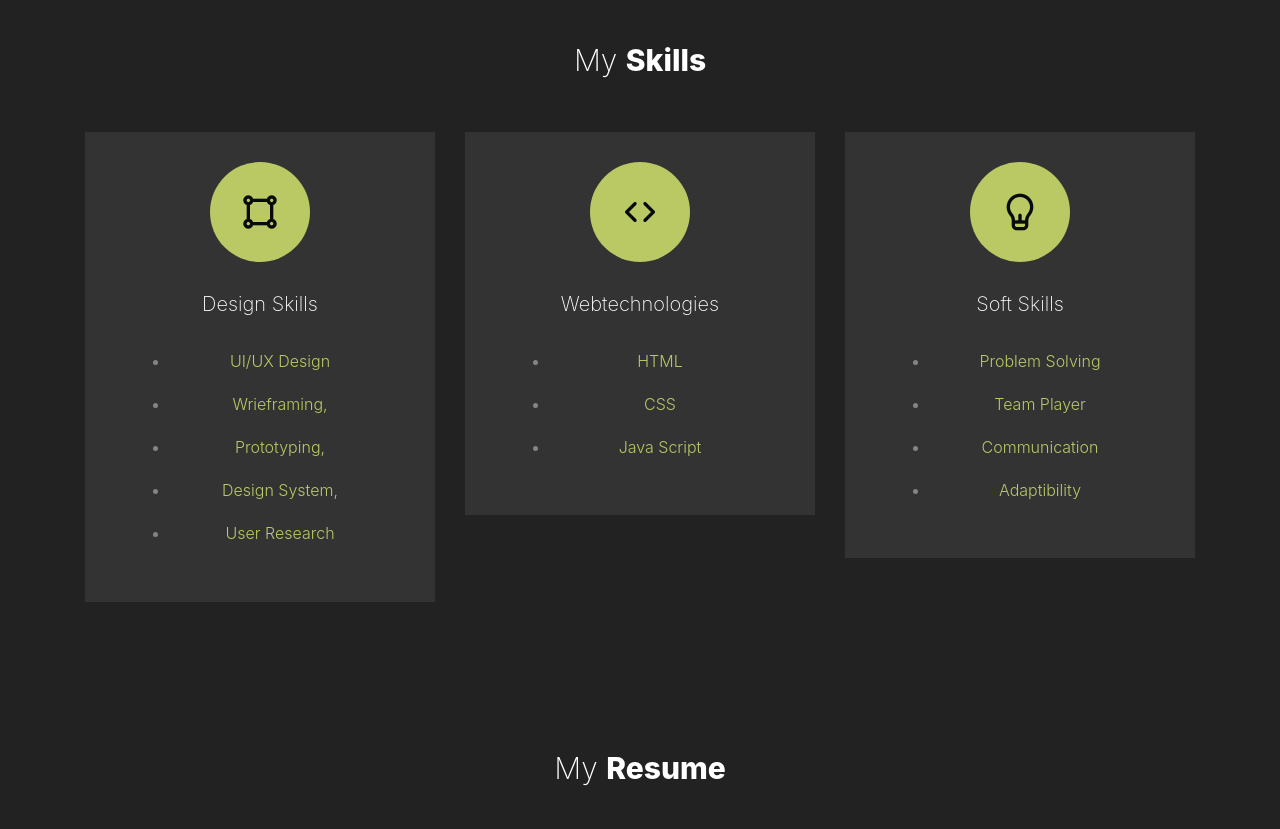
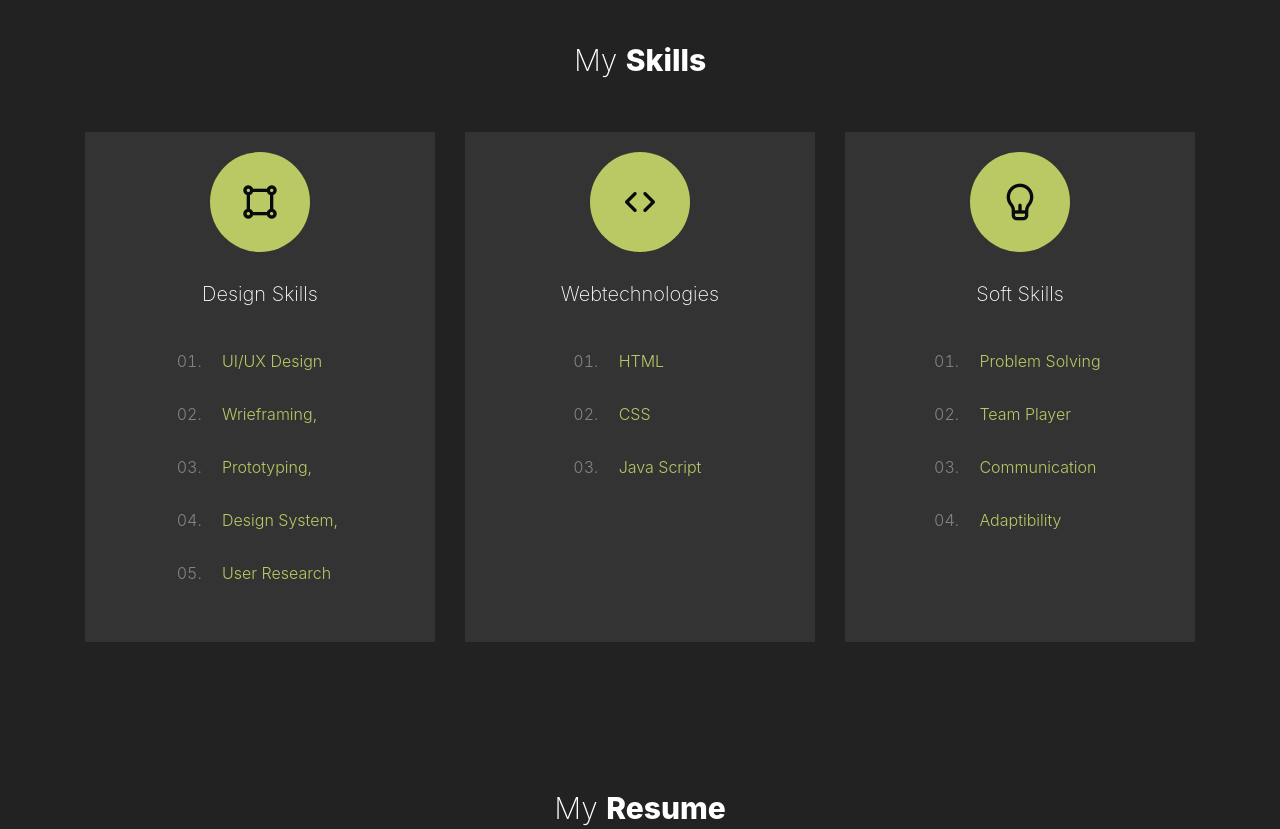
Before and after one commit to Showrovghoshroy/showrovghoshroy.github.io, a plain HTML site: page index.html in a window 1280 px wide. Shown: the part 1380-2209 px from the top of the page. Drawn offline with nearby package versions, Linux system fonts and the light colour scheme; files that its build step writes are made by us from their sources.

Commit message:
Update style.scss

```diff
--- a/scss/style.scss
+++ b/scss/style.scss
@@ -280,34 +280,52 @@ a {
 	font-weight: 200;
 	line-height: 1.5;
 }
+ul.myUL {
+    display: inline-block;
+    text-align: left;
+    list-style-type: decimal-leading-zero;
+}
+.myUL li {
+    margin: 10px 0;
+}
+
+.col-md-6, .col-lg-4 {
+    flex: 1 1 300px; /* Ensure each column takes up equal space */
+    display: flex;
+}
+
 .site-service-item {
-	background: #333;
-	padding: 30px;
-	.icon {
+  background-color: #333;
+  padding: 20px;
+  text-align: center;
+  flex: 1;
+  display: flex;
+  flex-direction: column;
+  align-items: center;
+}
+  .site-service-item .icon {
     display: block;
-
     margin-bottom: 50px;
-
-		background: lighten(#798a9a, 40%);
-		background: $primary;
+    background: #edf0f2;
+    background: #bac964;
     width: 100px;
     height: 100px;
     position: relative;
     border-radius: 50%;
-		margin: 0 auto 30px auto;
-		span {
+    margin: 0 auto 30px auto; }
+    .site-service-item .icon span {
       font-size: 40px;
-			color: darken(#2c3e50, 20%);
+      color: #080b0e;
       position: absolute;
+      -webkit-transform: translate(-50%, -50%);
+      -ms-transform: translate(-50%, -50%);
       transform: translate(-50%, -50%);
       left: 50%;
-			top: 50%;
-		}
-	}
-	h3 {
+      top: 50%; }
+  .site-service-item h3 {
     font-size: 20px;
     font-weight: 200;
-	}
+    margin-bottom: 20px;
   }
 
 .site-link {
```
Lines whose indentation alone changed are shown as unchanged.
